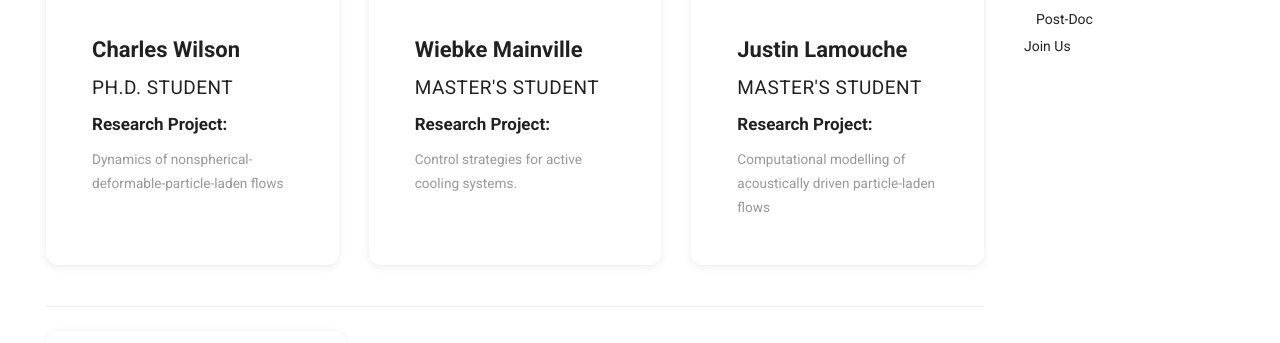
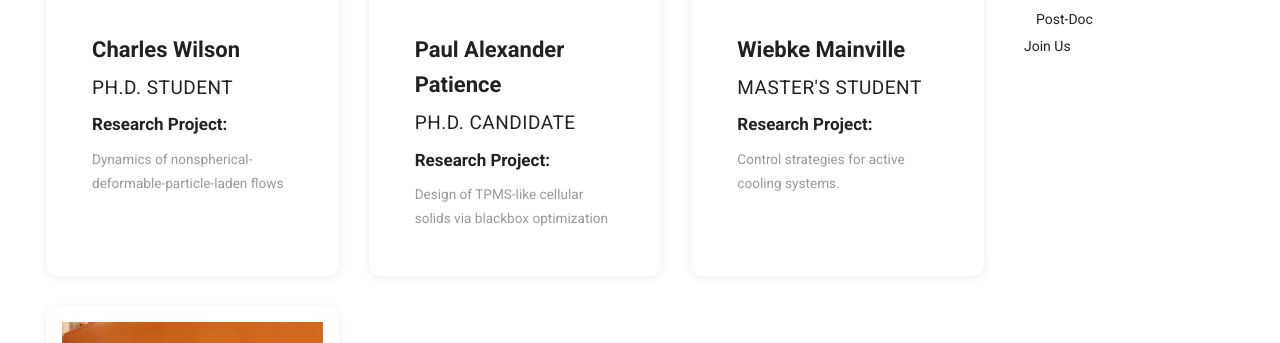
Before and after one commit to chaos-polymtl/chaos-lab, an MkDocs documentation site: the page built from docs/team.md, in a window 1280 px wide and 900 px high, scrolled down 2450 px, cut to the strip 223-566 px from the top of the window. Built offline with MkDocs 1.6.1 and Material for MkDocs 9.7.7, drawn with Linux system fonts in a browser that asks for light colours; comment, search, counter and statistics services are not loaded.

Commit message:
Add Paul to the team

```diff
--- a/docs/team.md
+++ b/docs/team.md
@@ -157,7 +157,6 @@
 </div>
 </div>
 
-<!--
 <div class="team-card" markdown>
 <div class="team-card-image">
   <img src="../assets/pictures/paul.jpg" alt="Paul Alexander Patience" class="team-photo">
@@ -167,11 +166,11 @@
 <p class="team-card-position">Ph.D. Candidate</p>
 <p class="team-card-research">
 <strong>Research Project:</strong>
-TODO
+<small>Design of TPMS-like cellular solids via blackbox optimization</small>
 </p>
 </div>
 </div>
--->
+
 
 
 <div class="team-card" markdown>
```
Also changed, not shown: docs/assets/pictures/paul.jpg (added).
